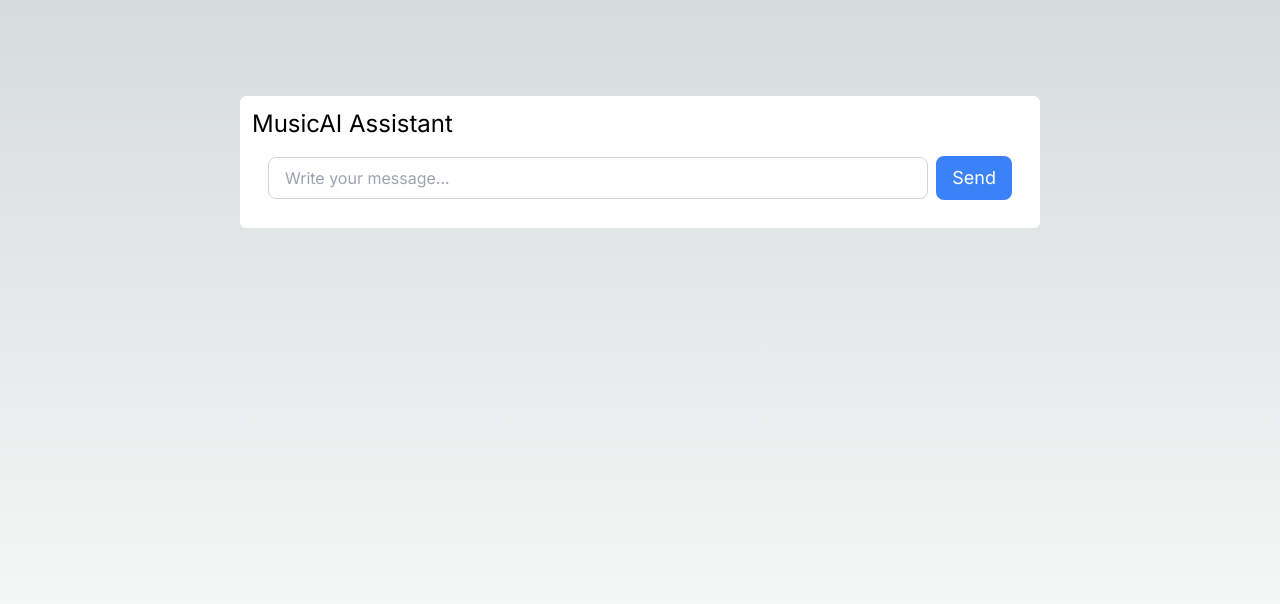
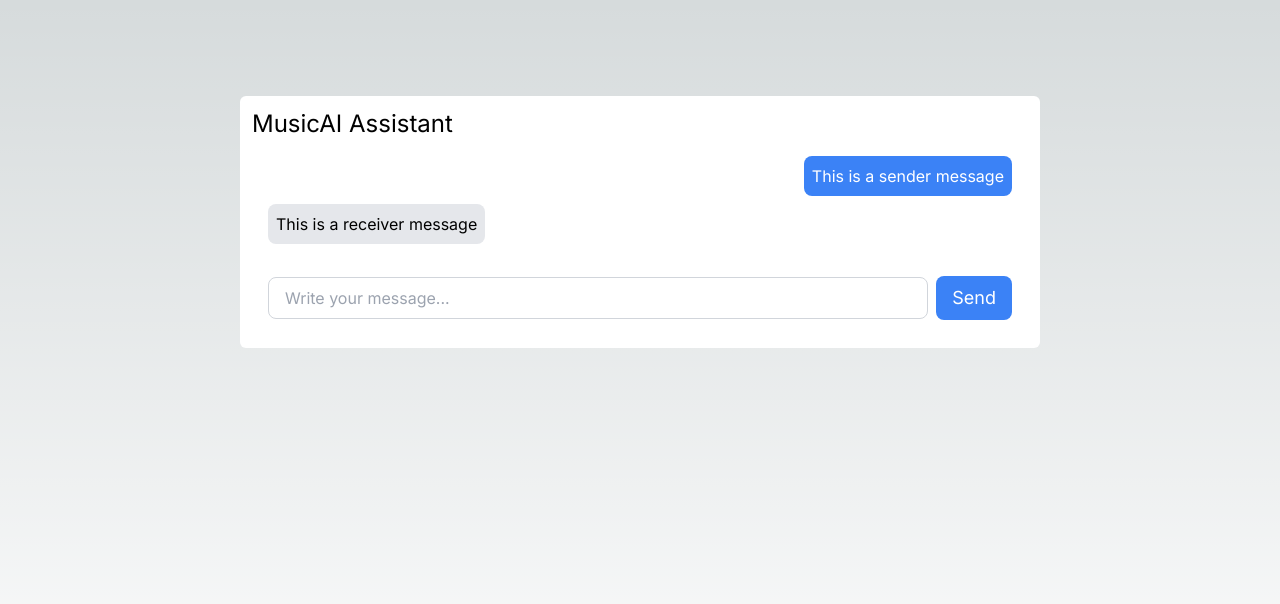
Before and after one commit to MakaChikava/musicAI_assistant, a Next.js app in the folder music_assistant/: page / in a window 1280 px wide. Shown: the top 604 px of the page. Built offline with nearby package versions, Linux system fonts and the light colour scheme.

Commit message:
created chat bubbles & styled them

```diff
--- a/music_assistant/components/chatComponent.tsx
+++ b/music_assistant/components/chatComponent.tsx
@@ -2,7 +2,21 @@
 
 export default function chatComponent() {
     return (
-    <div>
+<div>
+
+<div className="flex-grow overflow-y-auto">
+<div className="flex flex-col space-y-2 p-4">
+
+    {/* <!-- Individual chat messages --> */}
+    <div className="self-end bg-blue-500 text-white rounded-lg p-2 flex items-center">
+        <p>This is a sender message</p>
+    </div>
+    <div className="self-start bg-gray-200 rounded-lg p-2 flex items-center">
+        <p>This is a receiver message</p>
+    </div>
+
+</div>
+</div>
 
         <div className="p-4 flex items-center">
         <input
@@ -12,7 +26,7 @@ export default function chatComponent() {
             />
         <button className="ml-2 bg-blue-500 text-white text-lg px-4 py-2 rounded-lg hover:bg-blue-300">Send</button>
         </div>
-    </div>
+</div>
 
 );
 }
```
